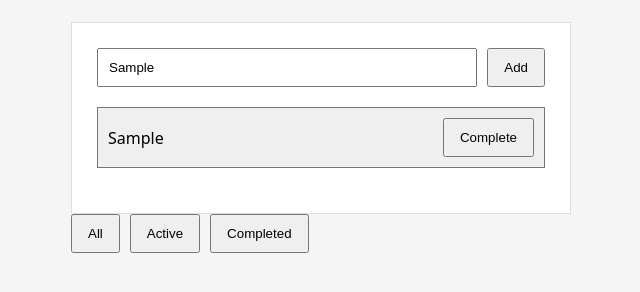
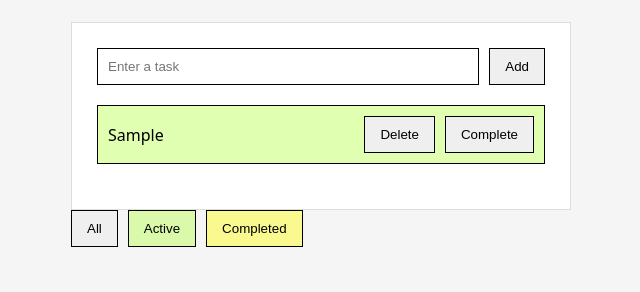
Before and after one commit to plaincode153/task-manager, a plain HTML site: page taskmanager.html in a window 1280 px wide. Both pictures are taken after typing "Sample" into the empty fields and a click on the button "Add". Shown: the part 126-418 px from the top of the page, without its empty margins (319-959 px from the left). Drawn offline with Linux system fonts and the light colour scheme.

Commit message:
Add task deletion and clean up variable names

```diff
--- a/script.js
+++ b/script.js
@@ -1,55 +1,92 @@
-
-
-const taskInput = document.querySelector(".task-input")
-const input = document.querySelector("#task-input")
-const button = document.querySelector("#add-btn")
+const taskInputContainer = document.querySelector(".task-input")
+const taskInput = document.querySelector("#task-input")
+const addButton = document.querySelector("#add-btn")
 const taskList = document.querySelector("#task-list")
 const filters = document.querySelector(".filters")
 
 let tasks = []
 
-button.addEventListener("click", (event) => {
-    let task = input.value
-    pushTask(task)
-    addTask()
+addButton.addEventListener("click", (event) => {
+    let taskText = taskInput.value
+    createTask(taskText)
+    renderTasks()
+    taskInput.value = ""
 })
 
 let taskId = 0
 
-function pushTask(task) {
+function createTask(taskText) {
     taskId++
+
     tasks.push({
-        task: task,
+        task: taskText,
         category: "active",
         id: taskId
     })
 }
 
-function addTask() {
+function renderTasks() {
+    let taskHTML = tasks.map((task) => {
+        let colorClass;
+        let buttonClass;
+        let buttonText;
 
-    let newtasks = tasks.map((each) => {
+        if (task.category === "active") {
+            colorClass = "active-color"
+            buttonClass = "complete-btn"
+            buttonText = "Complete"
+        }
+
+        if (task.category === "completed") {
+            colorClass = "completed-color"
+            buttonClass = "undo-btn"
+            buttonText = "Undo"
+        }
+
         return `
-                 <div id="task-list">
-                <div id="${each.id}" class="task">
-                <p>${each.task}</p>
-                <button class="complete-btn">Complete</button>
-                </div>
-        `})
-    taskList.innerHTML = newtasks.join("")
+            <div id="${task.id}" class="task ${colorClass}">
+                <p>${task.task}</p>
+                <button class="delete-btn">Delete</button>
+                <button class="${buttonClass}">${buttonText}</button>
+            </div>
+        `
+    })
+
+    taskList.innerHTML = taskHTML.join("")
 }
 
 taskList.addEventListener("click", (event) => {
+    handleTaskButton(event)
+})
 
+let findTask = (event) => {
+    let taskElement = event.target.closest(".task")
+
+    return tasks.find((task) => {
+        return task.id === Number(taskElement.id)
+    })
+}
+
+function handleTaskButton(event) {
+    let task = findTask(event)
+    console.log(task)
+
+    if (event.target.classList.contains("undo-btn")) {
+        task.category = "active"
+        renderTasks()
+    }
 
     if (event.target.classList.contains("complete-btn")) {
-        let task = event.target.closest(".task")
+        task.category = "completed"
+        renderTasks()
+    }
 
-        let thing = tasks.find((each) => {
-            return Number(task.id) === each.id
+    if (event.target.classList.contains("delete-btn")) {
+        let index = tasks.findIndex((each) => {
+            return task.id === each.id
         })
 
-        thing.category = "completed"
-        addTask()
+        tasks.splice(index, 1)
+        renderTasks()
     }
-    console.log(tasks)
-})
+}
--- a/styles.css
+++ b/styles.css
@@ -35,15 +35,27 @@ h1 {
 .task-input input {
     flex: 1;
     padding: 10px;
+    border: 0.3px solid black;
 }
 
 button {
     padding: 10px 15px;
     cursor: pointer;
+    border: 0.3px solid black;
 }
 
 #task-list {
     margin: 20px 0;
+}
+
+#task-list div {
+    border: 0.3px solid black;
+}
+
+.controls {
+    display: flex;
+    justify-content: space-between;
+    align-items: center;
 }
 
 .filters {
@@ -54,7 +66,7 @@ button {
 .task {
     margin-top: 10px;
     display: grid;
-    grid-template-columns: 1fr auto;
+    grid-template-columns: 1fr auto auto;
     align-items: center;
     gap: 10px;
 
@@ -67,3 +79,11 @@ button {
 .task p {
     overflow-wrap: anywhere;
 }
+
+.completed-color {
+    background-color: rgba(253, 253, 41, 0.496);
+}
+
+.active-color {
+    background-color: rgba(174, 255, 53, 0.383);
+}
--- a/taskmanager.html
+++ b/taskmanager.html
@@ -25,10 +25,9 @@
         </div>
 
         <div class="filters">
-            <button>All</button>
-            <button>Active</button>
-            <button>Completed</button>
-        </div>
+            <button class="all-btn">All</button>
+            <button class="active-color">Active</button>
+            <button class="completed-color">Completed</button>
         </div>
     </main>
 
```
